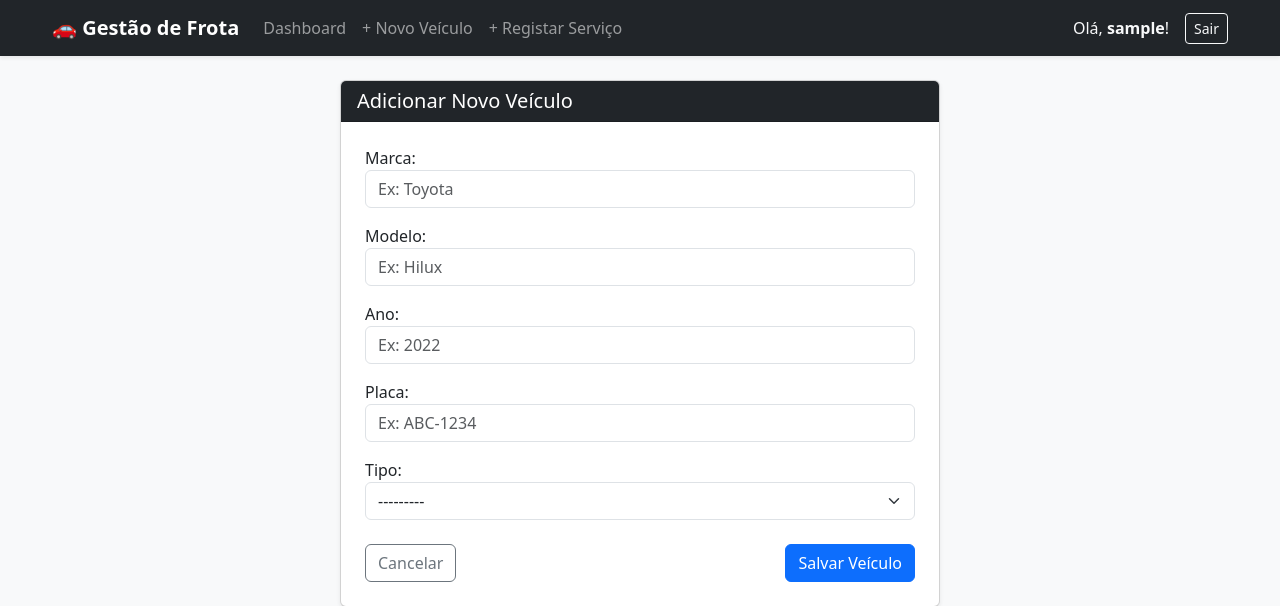
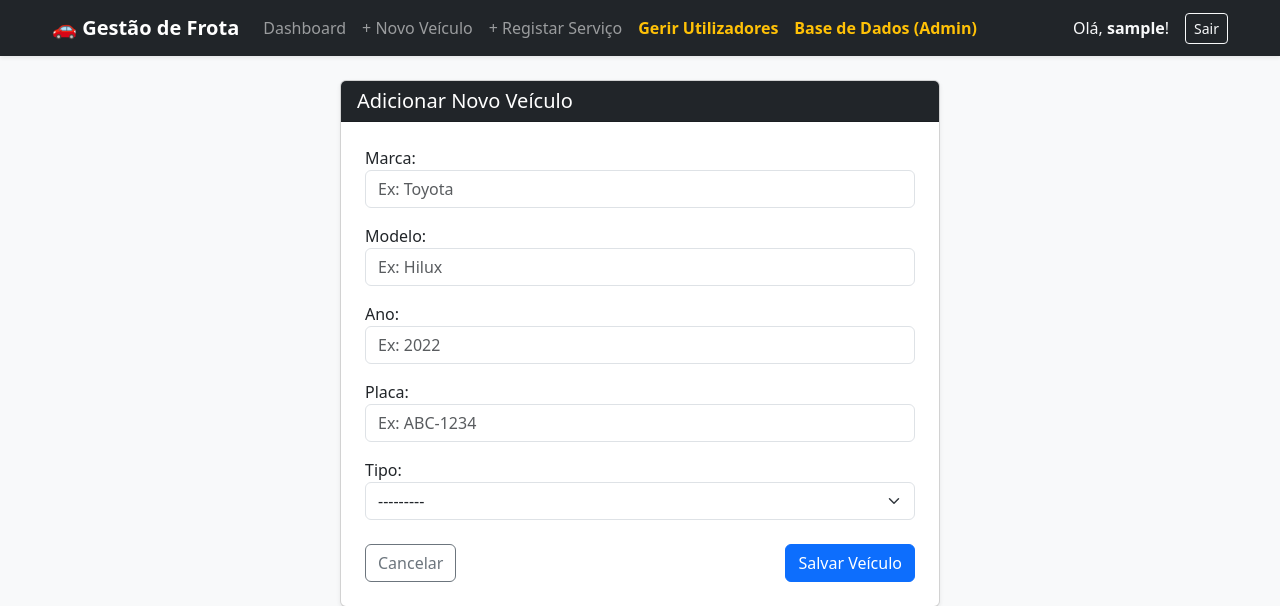
Before and after one commit to alc-ime-2026-Jeffersonrenan/app-veiculos-web, a Django app: page /veiculo/novo/ in a window 1280 px wide. Shown: the top 606 px of the page. Run offline with Django 5.2, Linux system fonts and the light colour scheme; the visitor is signed in with stand-in values (Sample User, id 1).

```diff
--- a/manutencao/templates/manutencao/base.html
+++ b/manutencao/templates/manutencao/base.html
@@ -31,6 +31,18 @@
                     <li class="nav-item">
                         <a class="nav-link" href="{% url 'adicionar_servico' %}">+ Registar Serviço</a>
                     </li>
+                    {% if request.user.is_superuser %}
+    <li class="nav-item">
+        <a class="nav-link text-warning fw-bold" href="{% url 'gestao_usuarios' %}">
+            <i class="fas fa-users-cog"></i> Gerir Utilizadores
+        </a>
+    </li>
+    <li class="nav-item">
+        <a class="nav-link text-warning fw-bold" href="/admin/" target="_blank">
+            <i class="fas fa-database"></i> Base de Dados (Admin)
+        </a>
+    </li>
+{% endif %}
                 </ul>
 
                 <!-- Utilizador e Logout à direita -->
```
